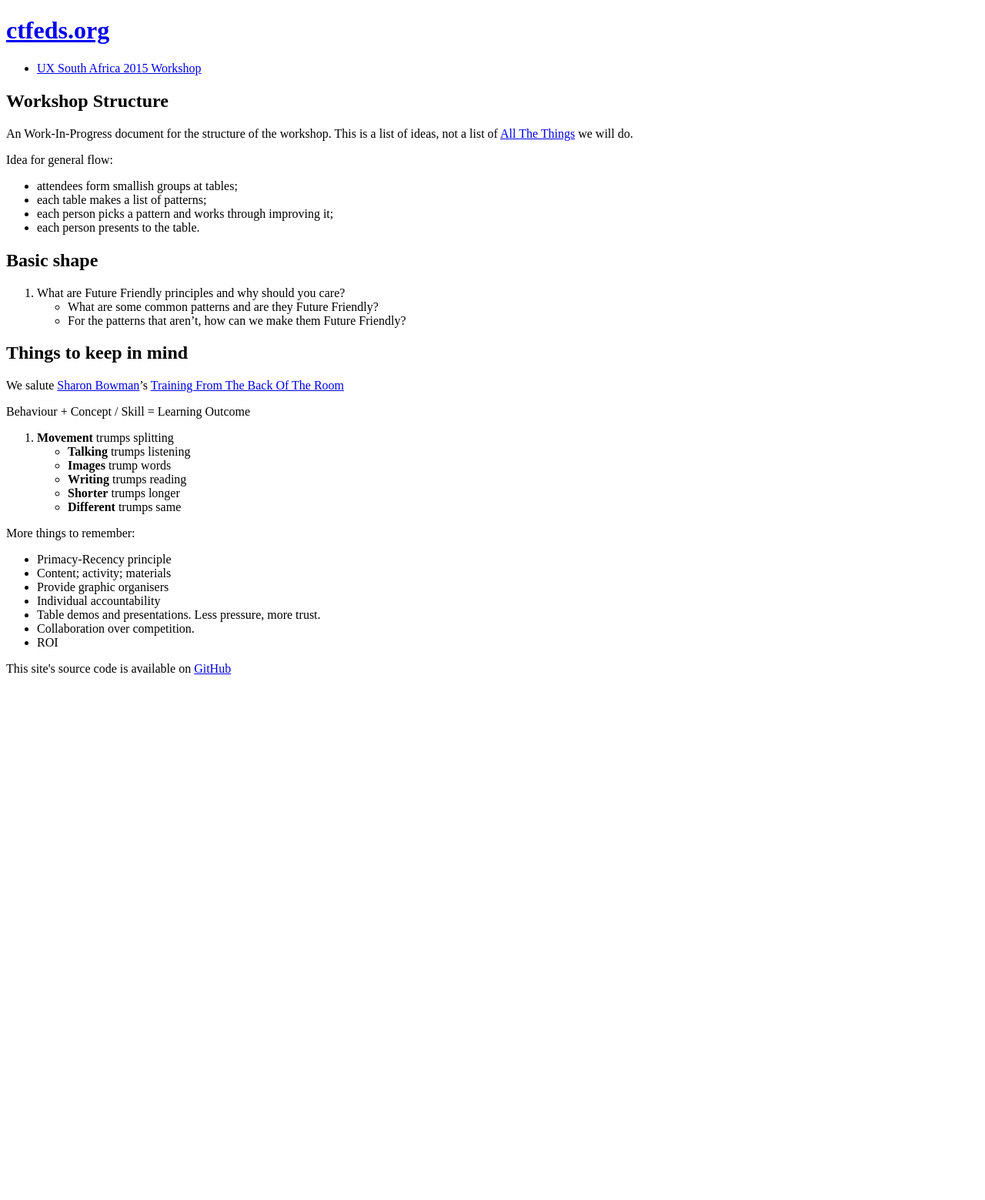
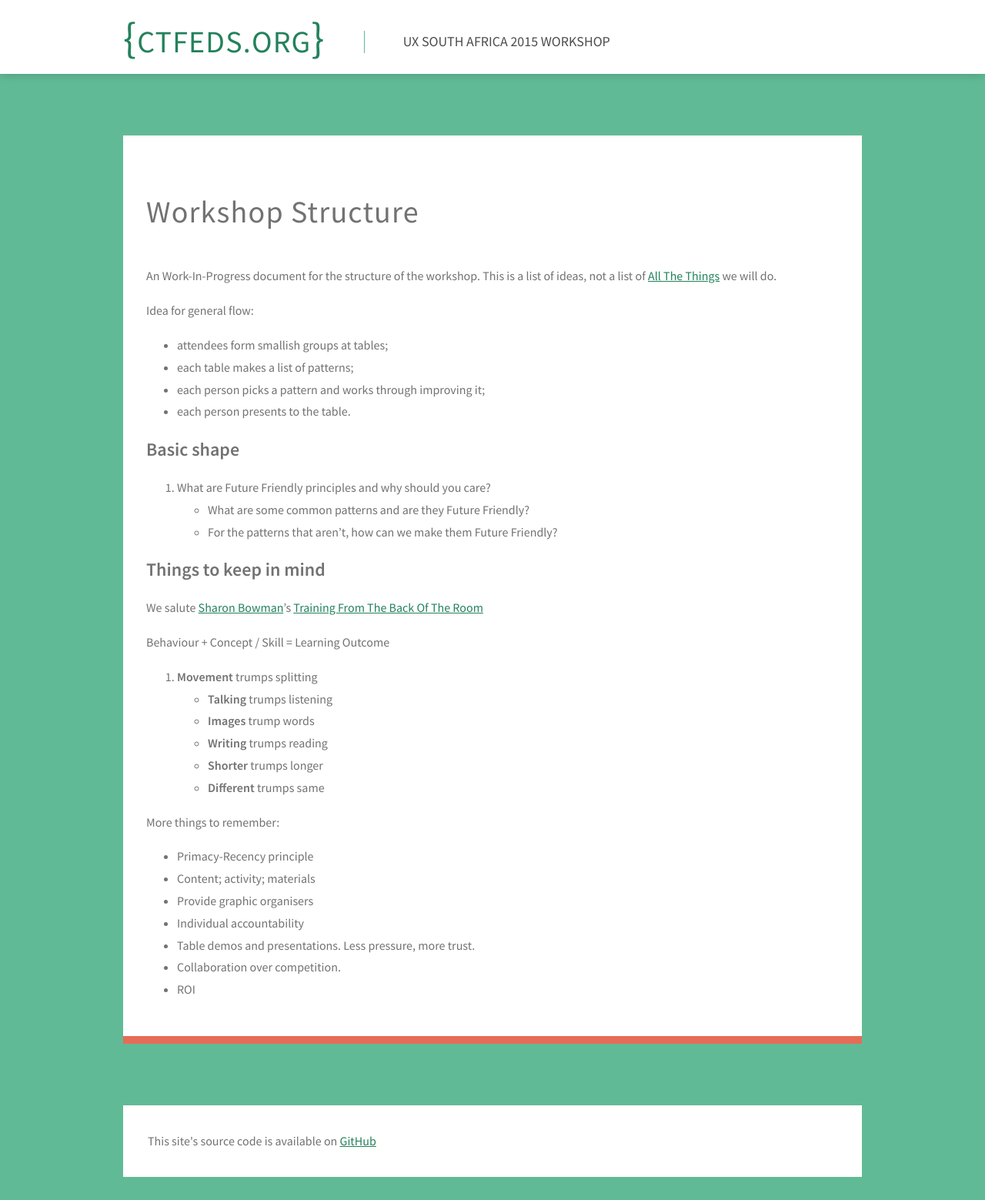
Before and after one commit to CTFEDs/UXSouthAfrica2015Workshop, a Jekyll site: the page built from workshop-structure-wip.md, in a window 1280 px wide. Shown: the whole page at 77% size. Built offline with Jekyll 4.4.1, drawn with Linux system fonts in a browser that asks for light colours; before the commit the page ends 900 px from its top, so only the background shows below that.

Commit message:
Styel path

```diff
--- a/_includes/head.html
+++ b/_includes/head.html
@@ -7,7 +7,7 @@
   <title>{% if page.title %}{{ page.title }}{% else %}{{ site.title }}{% endif %}</title>
   <meta name="description" content="{% if page.excerpt %}{{ page.excerpt | strip_html | strip_newlines | truncate: 160 }}{% else %}{{ site.description }}{% endif %}">
   <link href='http://fonts.googleapis.com/css?family=Source+Sans+Pro:400,400italic,600' rel='stylesheet' type='text/css'>
-  <link rel="stylesheet" href="{{ "style.css" | prepend: site.baseurl }}">
+  <link rel="stylesheet" href="{{ "/style.css" | prepend: site.baseurl }}">
   <link rel="canonical" href="{{ page.url | replace:'index.html','' | prepend: site.baseurl | prepend: site.url }}">
   <link rel="alternate" type="application/rss+xml" title="{{ site.title }}" href="{{ "/feed.xml" | prepend: site.baseurl | prepend: site.url }}" />
   <script>
```
